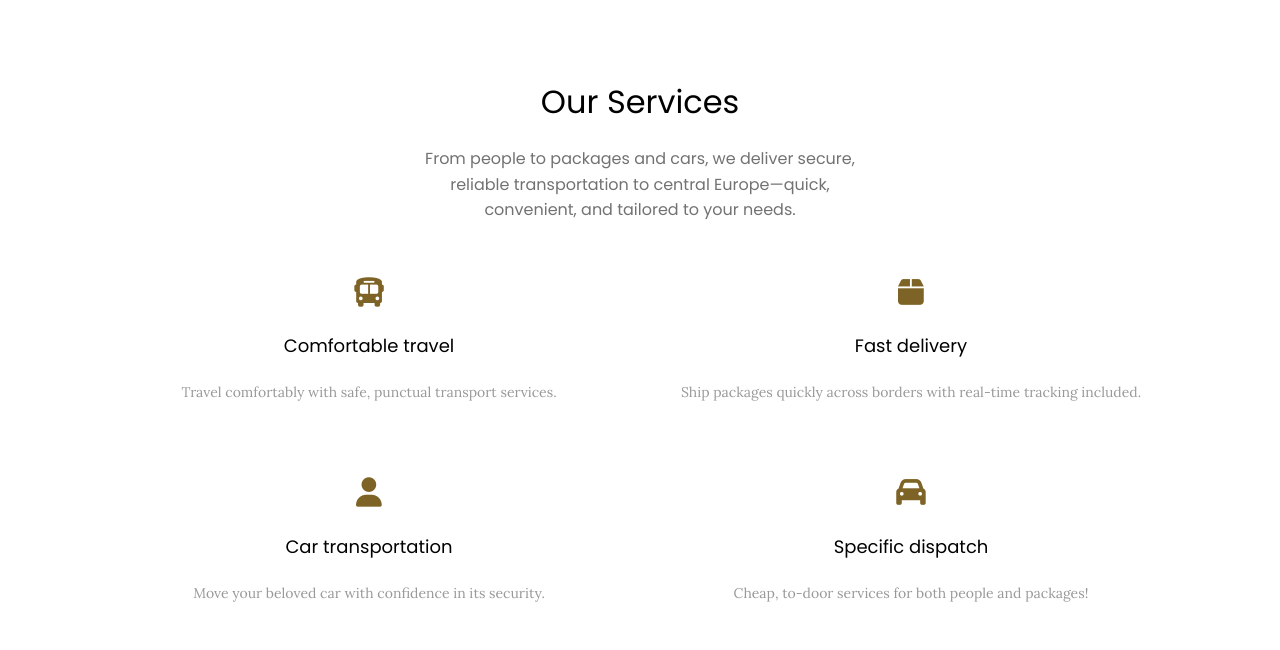
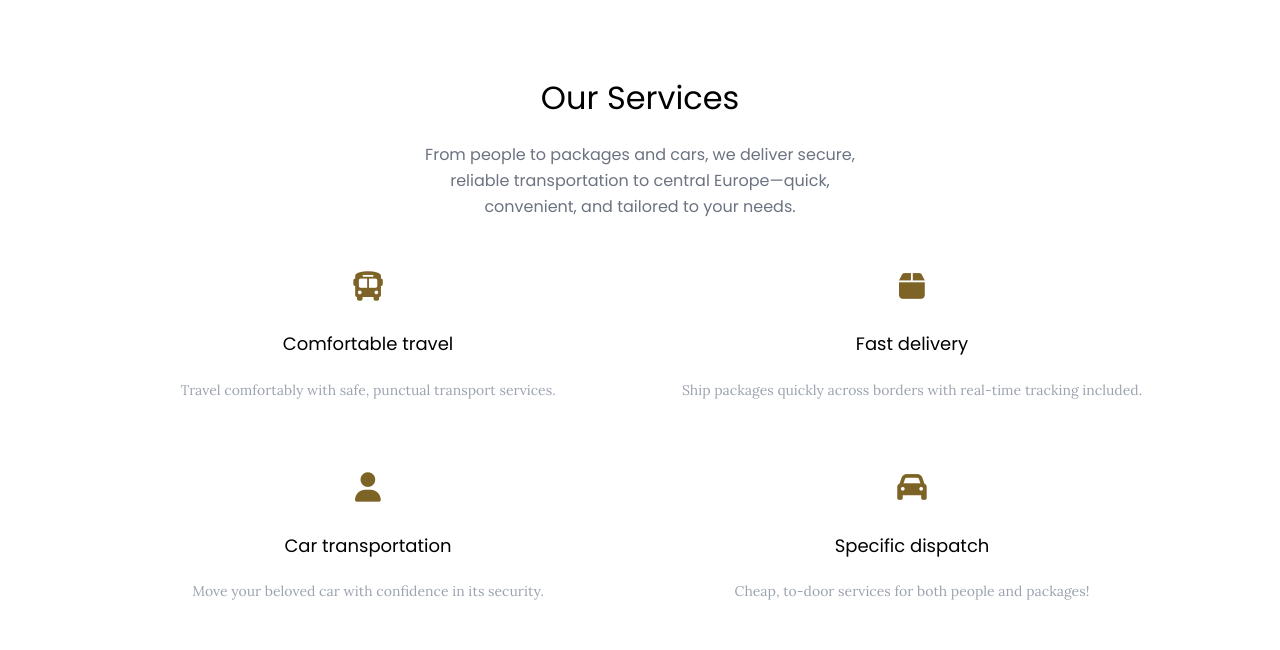
Before and after one commit to MariusPopa1/PWEB, a website: page index.html in a window 1280 px wide. Shown: the part 910-1560 px from the top of the page. Drawn offline with nearby package versions, Linux system fonts and the light colour scheme; files that its build step writes are made by us from their sources.

Commit message:
fixed mascot, replaced services section with tailwind

```diff
--- a/index.html
+++ b/index.html
@@ -4,13 +4,13 @@
     <link href="https://fonts.googleapis.com/css2?family=Lora:wght@400;700&display=swap" rel="stylesheet">
     <link href="https://fonts.googleapis.com/css2?family=Poppins:wght@300;400;500;600;700&display=swap" rel="stylesheet">
     <link rel="stylesheet" href="https://cdnjs.cloudflare.com/ajax/libs/font-awesome/6.5.0/css/all.min.css">
-
     <meta charset="UTF-8" />
     <meta name="viewport" content="width=device-width, initial-scale=1.0" />
     <title>My landing page</title>
     <link rel="stylesheet" href="reset.css" />
+    <link rel="stylesheet" href="dist/output.css" />
     <link rel="stylesheet" href="style.css" />
-    <link rel="stylesheet" href="dist/output.css" />
+
   </head>
   <body>
 
@@ -44,34 +44,56 @@
       <a href="#contacts" class="hero-button">Reach Out</a>
   </section>
 
-  <section class="services" id="services">
-    <h2>Our Services</h2>
-    <p class="section-subtitle">From people to packages and cars, we deliver secure, reliable transportation to central Europe—quick, convenient, and tailored to your needs.</p>
+<section id="services" class="w-full min-h-[80vh] pt-24 pb-24 bg-white text-center">
+  <h2 class="text-black font-poppins text-[clamp(30px,2.5vw,40px)] font-normal mb-5">
+    Our Services
+  </h2>
+  <p class="text-gray-500 font-poppins text-[clamp(13px,1.5vw,16px)] max-w-[35%] mx-auto mb-5 leading-relaxed">
+    From people to packages and cars, we deliver secure, reliable transportation to central Europe—quick, convenient, and tailored to your needs.
+  </p>
 
-    <div class="service-container">
-      <div class="service-box">
-        <i class="fa-solid fa-bus bus-icon"></i>
-        <h3>Comfortable travel</h3>
-        <p>Travel comfortably with safe, punctual transport services.</p>
-      </div>
-      <div class="service-box">
-        <i class="fas fa-box package-icon"></i>
-        <h3>Fast delivery</h3>
-        <p>Ship packages quickly across borders with real-time tracking included.</p>
-      </div>
-      <div class="service-box">
-        <i class="fas fa-user person-icon"></i>
-        <h3>Car transportation</h3>
-        <p>Move your beloved car with confidence in its security.</p>
-      </div>
-      <div class="service-box">
-        <i class="fas fa-car car-icon"></i>
-        <h3>Specific dispatch</h3>
-        <p>Cheap, to-door services for both people and packages!</p>
-      </div>
+  <div class="flex flex-wrap justify-center gap-8 mt-8">
+    <div class="w-2/5 p-5 rounded-lg text-center bg-transparent">
+      <i class="fa-solid fa-bus text-[#7e6326] text-[clamp(26px,2.3vw,32px)] mb-2"></i>
+      <h3 class="font-poppins text-[clamp(16px,1.5vw,18px)] font-normal text-black mt-5 mb-5 leading-relaxed">
+        Comfortable travel
+      </h3>
+      <p class="text-gray-400 text-[clamp(12px,1.2vw,14px)] leading-relaxed">
+        Travel comfortably with safe, punctual transport services.
+      </p>
     </div>
 
-  </section>
+    <div class="w-2/5 p-5 rounded-lg text-center bg-transparent">
+      <i class="fas fa-box text-[#7e6326] text-[clamp(26px,2.3vw,32px)] mb-2"></i>
+      <h3 class="font-poppins text-[clamp(16px,1.5vw,18px)] font-normal text-black mt-5 mb-5 leading-relaxed">
+        Fast delivery
+      </h3>
+      <p class="text-gray-400 text-[clamp(12px,1.2vw,14px)] leading-relaxed">
+        Ship packages quickly across borders with real-time tracking included.
+      </p>
+    </div>
+
+    <div class="w-2/5 p-5 rounded-lg text-center bg-transparent">
+      <i class="fas fa-user text-[#7e6326] text-[clamp(26px,2.3vw,32px)] mb-2"></i>
+      <h3 class="font-poppins text-[clamp(16px,1.5vw,18px)] font-normal text-black mt-5 mb-5 leading-relaxed">
+        Car transportation
+      </h3>
+      <p class="text-gray-400 text-[clamp(12px,1.2vw,14px)] leading-relaxed">
+        Move your beloved car with confidence in its security.
+      </p>
+    </div>
+
+    <div class="w-2/5 p-5 rounded-lg text-center bg-transparent">
+      <i class="fas fa-car text-[#7e6326] text-[clamp(26px,2.3vw,32px)] mb-2"></i>
+      <h3 class="font-poppins text-[clamp(16px,1.5vw,18px)] font-normal text-black mt-5 mb-5 leading-relaxed">
+        Specific dispatch
+      </h3>
+      <p class="text-gray-400 text-[clamp(12px,1.2vw,14px)] leading-relaxed">
+        Cheap, to-door services for both people and packages!
+      </p>
+    </div>
+  </div>
+</section>
 
 <section class="location-section" id="stats">
   <div class="location-inner">
@@ -124,20 +146,20 @@
 </section>
 
 
+
 <section class="w-full py-8 px-6 text-center bg-[#b18516] flex flex-col items-center justify-center">
   <h2 class="text-white font-poppins font-normal text-[clamp(22px,2.5vw,30px)] mb-8">
     Get in touch with travel experts with 15+ years experience
   </h2>
  <a href="#contacts"
-  style="border: 1px solid white !important;"
-  class="text-white font-poppins font-medium uppercase
-         text-[clamp(12px,1.2vw,18px)]
-         px-[clamp(24px,2vw,40px)] py-[clamp(10px,1vw,15px)] transition-all duration-300
-         hover:bg-white hover:text-[#7E6326] hover:border-[#7E6326] inline-block  ">
+   style="border: 1px solid white !important;"
+   class="text-white font-poppins font-medium uppercase rounded-full
+          text-[clamp(10px,1.2vw,18px)] px-[clamp(24px,2vw,40px)] py-[clamp(10px,1vw,15px)] transition-all duration-300
+          hover:bg-white hover:text-[#7E6326] hover:border-[#7E6326] inline-block">
   Reach out
 </a>
+</a>
 </section>
-
   <section class="reviews" id="testimonials">
     <h2>Our Clients Say</h2>
     <p class="reviews-subtitle">
@@ -225,9 +247,5 @@
 </a>
 
 
-<section class="bg-black text-white text-center py-10">
-  <p class="text-sm">This is a black section made with Tailwind CSS.</p>
-</section>
-
   </body>
 </html>
```
